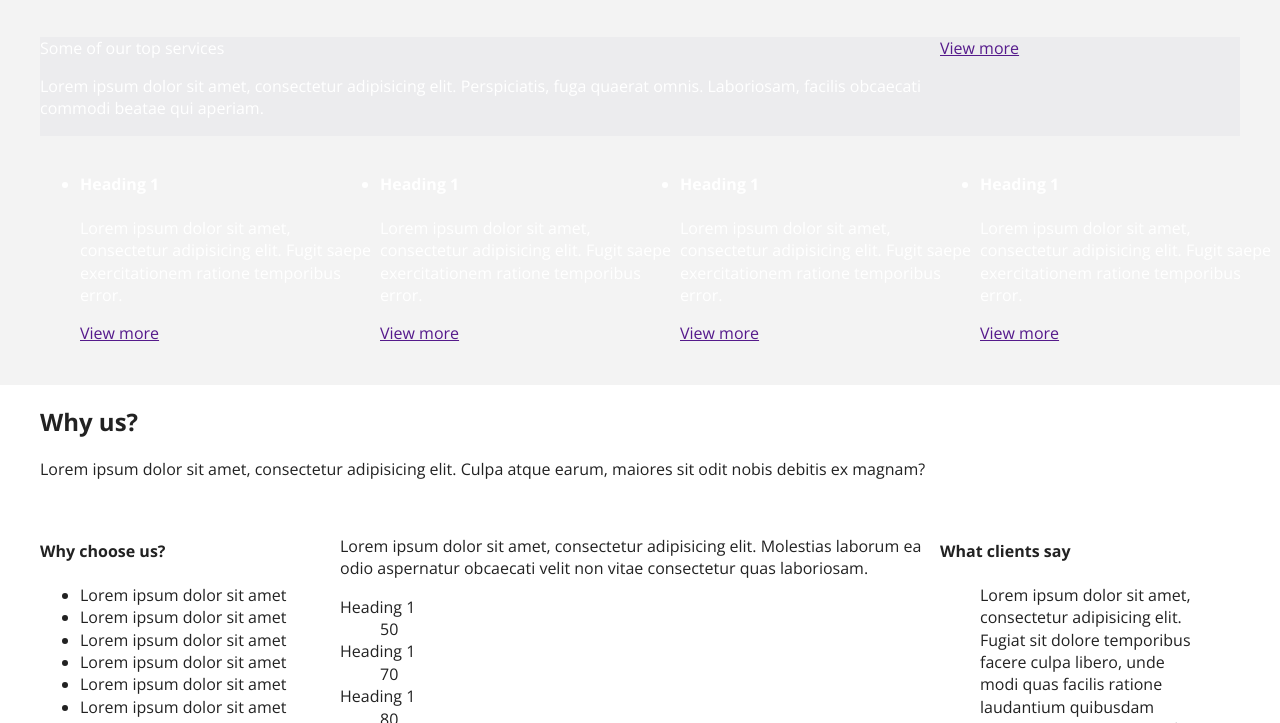
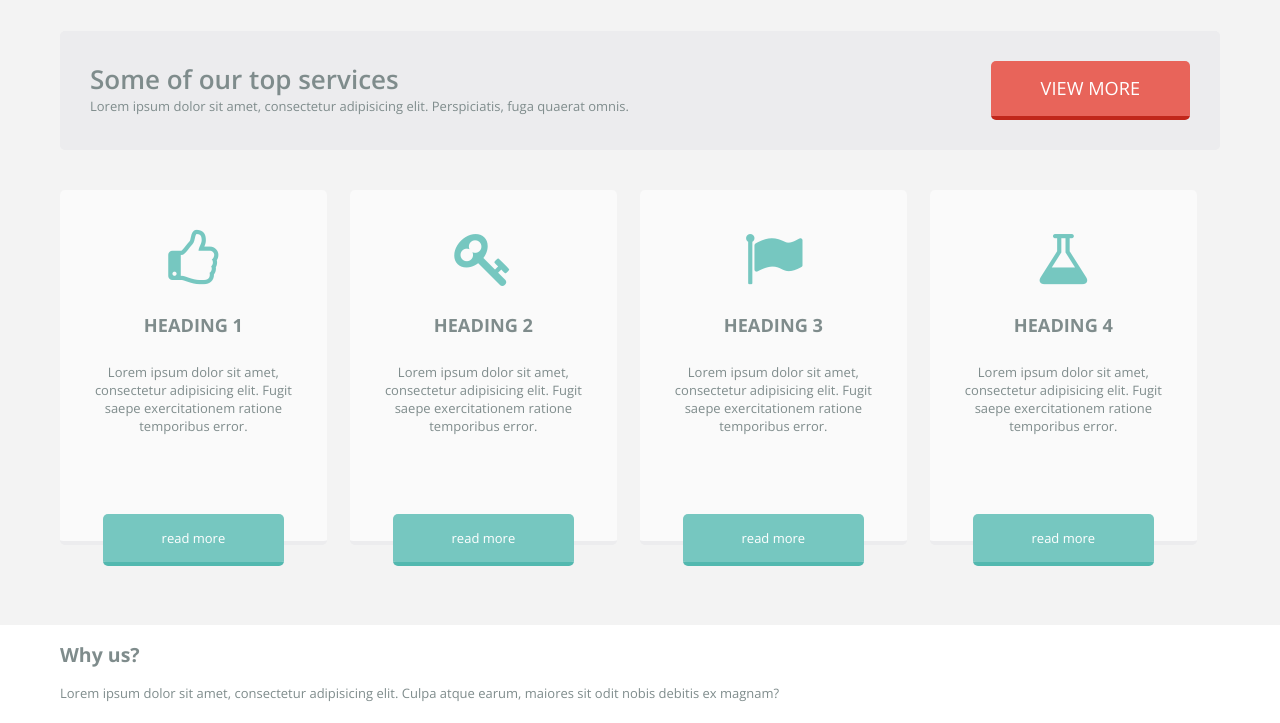
Before and after one commit to williamsdesigns/carloantest, a website: page index.html in a window 1280 px wide. Shown: the part 91-814 px from the top of the page. Drawn offline with nearby package versions, Linux system fonts and the light colour scheme.

Commit message:
top services area completed

```diff
--- a/dev/scss/build.scss
+++ b/dev/scss/build.scss
@@ -1,4 +1,7 @@
 @import url(http://fonts.googleapis.com/css?family=Open+Sans:400,700,600);
+@import url(http://maxcdn.bootstrapcdn.com/font-awesome/4.3.0/css/font-awesome.min.css);
+
+
 @import "core/options", "core/mixins";
 @import "core/sections";
 @import "core/general";
--- a/dev/scss/core/_general.scss
+++ b/dev/scss/core/_general.scss
@@ -1,6 +1,14 @@
+html {
+  box-sizing: border-box;
+}
+*, *:before, *:after {
+  box-sizing: inherit;
+}
 
 body{
 	font-family: 'Open Sans', sans-serif;
+	@include font-size($fontSize);
+	color: $color--grey;
 }
 
 .clearfix:before,
--- a/dev/scss/core/_grid.scss
+++ b/dev/scss/core/_grid.scss
@@ -1,6 +1,7 @@
 .container{
 	max-width: 1200px;
 	margin: 0 auto;
+	padding: 0 $gutter*2;
 }
 
 .row{
@@ -25,3 +26,10 @@
 	float: left;
 	width: 50%;
 }
+
+.pull-right{
+	float: right;
+}
+.pull-left{
+	float: left;
+}
--- a/dev/scss/core/_layout.scss
+++ b/dev/scss/core/_layout.scss
@@ -10,6 +10,7 @@
 	width: 30%;
 	h1{
 		color: white;
+		@include font-size($fontSize*2.3);
 		small{
 			font-weight: normal;
 			margin-left: -$gutter/2;
@@ -20,7 +21,7 @@
 .nav{
 	float: right;
 	width: 70%;
-	margin-top: $gutter*3.5;
+	margin-top: $gutter*3.3;
 	ul{
 		list-style: none;
 		margin: 0;
@@ -34,7 +35,7 @@
 		&:hover a{
 			background-color: darken($color--pop, 20%);
 			@include border-radius($gutter/2);
-			border-bottom: 3px solid darken($color--pop, 40%);
+			border-bottom: 3px solid darken($color--pop, 30%);
 		}
 		width: 12%;
 		text-align: center;
@@ -53,7 +54,7 @@
 	&__item--has-children:hover{
 		&:hover a{
 			background-color: $color--stand-out;
-			border-bottom: 3px solid darken($color--stand-out, 40%);
+			border-bottom: 3px solid darken($color--stand-out, 20%);
 		}
 
 		ul{
@@ -64,5 +65,71 @@
 
 .module{
 	@extend .clearfix;
+	@include border-radius($gutter/2);
 	background-color: $color--darker;
+	padding: $gutter*3;
+	h3{
+		margin: 0;
+		font-weight: 600;
+		@include font-size($fontSize-l);
+	}
+	p{
+		margin: 0;
+		@include font-size($fontSize);
+
+	}
 }
+
+.feature-list{
+	@extend .clearfix;
+	margin: $gutter*4 0;
+	padding: 0;
+
+	li{
+		float: left;
+		width: 23%;
+		margin-right: 2%;
+		list-style: none;
+		text-align: center;
+		.fa{
+			color: $color--pop;
+			font-size: 4.5em;
+		}
+		h4{
+			text-transform: uppercase;
+			@include font-size($fontSize-m);
+		}
+		.button{
+			display: block;
+			position:relative;
+			color: white;
+			top: $gutter*6.5;
+			width: 80%;
+			margin: 0 auto;
+			text-transform: none;
+			@include font-size($fontSize);
+		}
+	}
+	a {
+		@include border-radius($gutter/2);
+		padding: $gutter*4 $gutter*2;
+		text-decoration: none;
+		color: $color--grey;
+		display: block;
+		background-color: darken(white, 2%);
+		border-bottom: 4px solid $color--darker;
+	}
+	a:hover{
+		background-color: white;
+		.fa{
+			color: $color--stand-out;
+		}
+		.button{
+			background-color: $color--stand-out;
+			border-color: darken($color--stand-out, 20%);
+		}
+	}
+	&:last-child{
+		margin-right: 0;
+	}
+}
--- a/dev/scss/core/_options.scss
+++ b/dev/scss/core/_options.scss
@@ -2,8 +2,11 @@
  * === Options ===
  */
 $gutter: 10px;
-$fontSize: 14;
+$fontSize: 13;
+$fontSize-m: $fontSize*1.4;
+$fontSize-l: $fontSize*2;
 $color--dark: #f3f3f3;
+$color--grey: #7f8c8c;
 $color--darker: #ececee;
 $color--pop: #76c7c0;
 $color--stand-out: #e8645a;
--- a/dev/scss/core/_sections.scss
+++ b/dev/scss/core/_sections.scss
@@ -8,5 +8,4 @@
 }
 .section--dark{
     background-color: $color--dark;
-    color: white;
 }
--- a/dev/scss/custom/_buttons.scss
+++ b/dev/scss/custom/_buttons.scss
@@ -0,0 +1,26 @@
+.button{
+	background-color: $color--pop;
+	@include border-radius($gutter/2);
+	border-bottom: 4px solid darken($color--pop, 10%);
+	padding: $gutter*1.5 $gutter*5;
+	display: inline-block;
+	text-align: center;
+	text-transform: uppercase;
+	@include font-size($fontSize-m);
+}
+.button:hover{
+	background-color: $color--stand-out;
+	border-bottom: 3px solid darken($color--stand-out, 20%);
+}
+a.button{
+	color: white;
+	text-decoration: none;
+}
+.button--stand-out{
+	background-color: $color--stand-out;
+	border-color:  darken($color--stand-out, 20%);
+}
+.button--stand-out:hover{
+	background-color: darken($color--stand-out, 3%);
+	border-color:  darken($color--stand-out, 20%);
+}
--- a/index.html
+++ b/index.html
@@ -43,41 +43,49 @@
         <section class="section section--dark clearfix">
             <div class="container">
                 <div class="module">
-                    <div class="col-3-4"
+                    <div class="col-3-4">
                     <h3>Some of our top services</h3>
-                    <p>Lorem ipsum dolor sit amet, consectetur adipisicing elit. Perspiciatis, fuga quaerat omnis. Laboriosam, facilis obcaecati commodi beatae qui aperiam.</p>
+                    <p>Lorem ipsum dolor sit amet, consectetur adipisicing elit. Perspiciatis, fuga quaerat omnis.</p>
                     </div>
                     <div class="col-1-4">
-                    <a href="" class="button button--pop button--caps">View more</a>
+                    <a href="" class="button button--stand-out pull-right">View more</a>
                     </div>
                 </div>
-                <ul class="row">
-                    <li class="col-1-4">
-                        <i class="icon"></i>
-                        <h4>Heading 1</h4>
-                        <p>Lorem ipsum dolor sit amet, consectetur adipisicing elit. Fugit saepe exercitationem ratione temporibus error.</p>
-                        <a href="" class="button">View more</a>
+                <ul class="row feature-list">
+                    <li>
+                        <a href="">
+                            <i class="fa fa-thumbs-o-up"></i>
+                            <h4>Heading 1</h4>
+                            <p>Lorem ipsum dolor sit amet, consectetur adipisicing elit. Fugit saepe exercitationem ratione temporibus error.</p>
+                            <div class="button">read more</div> <!-- no need for href as the whole li is clickable -->
+                        </a>
                     </li>
 
-                    <li class="col-1-4">
-                        <i class="icon"></i>
-                        <h4>Heading 1</h4>
-                        <p>Lorem ipsum dolor sit amet, consectetur adipisicing elit. Fugit saepe exercitationem ratione temporibus error.</p>
-                        <a href="" class="button">View more</a>
+                    <li>
+                        <a href="">
+                            <i class="fa fa-key"></i>
+                            <h4>Heading 2</h4>
+                            <p>Lorem ipsum dolor sit amet, consectetur adipisicing elit. Fugit saepe exercitationem ratione temporibus error.</p>
+                            <div class="button">read more</div> <!-- no need for href as the whole li is clickable -->
+                        </a>
                     </li>
 
-                    <li class="col-1-4">
-                        <i class="icon"></i>
-                        <h4>Heading 1</h4>
-                        <p>Lorem ipsum dolor sit amet, consectetur adipisicing elit. Fugit saepe exercitationem ratione temporibus error.</p>
-                        <a href="" class="button">View more</a>
+                    <li>
+                        <a href="">
+                            <i class="fa fa-flag"></i>
+                            <h4>Heading 3</h4>
+                            <p>Lorem ipsum dolor sit amet, consectetur adipisicing elit. Fugit saepe exercitationem ratione temporibus error.</p>
+                            <div class="button">read more</div> <!-- no need for href as the whole li is clickable -->
+                        </a>
                     </li>
 
-                    <li class="col-1-4">
-                        <i class="icon"></i>
-                        <h4>Heading 1</h4>
-                        <p>Lorem ipsum dolor sit amet, consectetur adipisicing elit. Fugit saepe exercitationem ratione temporibus error.</p>
-                        <a href="" class="button">View more</a>
+                    <li>
+                        <a href="">
+                            <i class="fa fa-flask"></i>
+                            <h4>Heading 4</h4>
+                            <p>Lorem ipsum dolor sit amet, consectetur adipisicing elit. Fugit saepe exercitationem ratione temporibus error.</p>
+                            <div class="button">read more</div> <!-- no need for href as the whole li is clickable -->
+                        </a>
                     </li>
                 </ul>
             </div>
```
Also changed, not shown: css/core.css, 1 other file.
